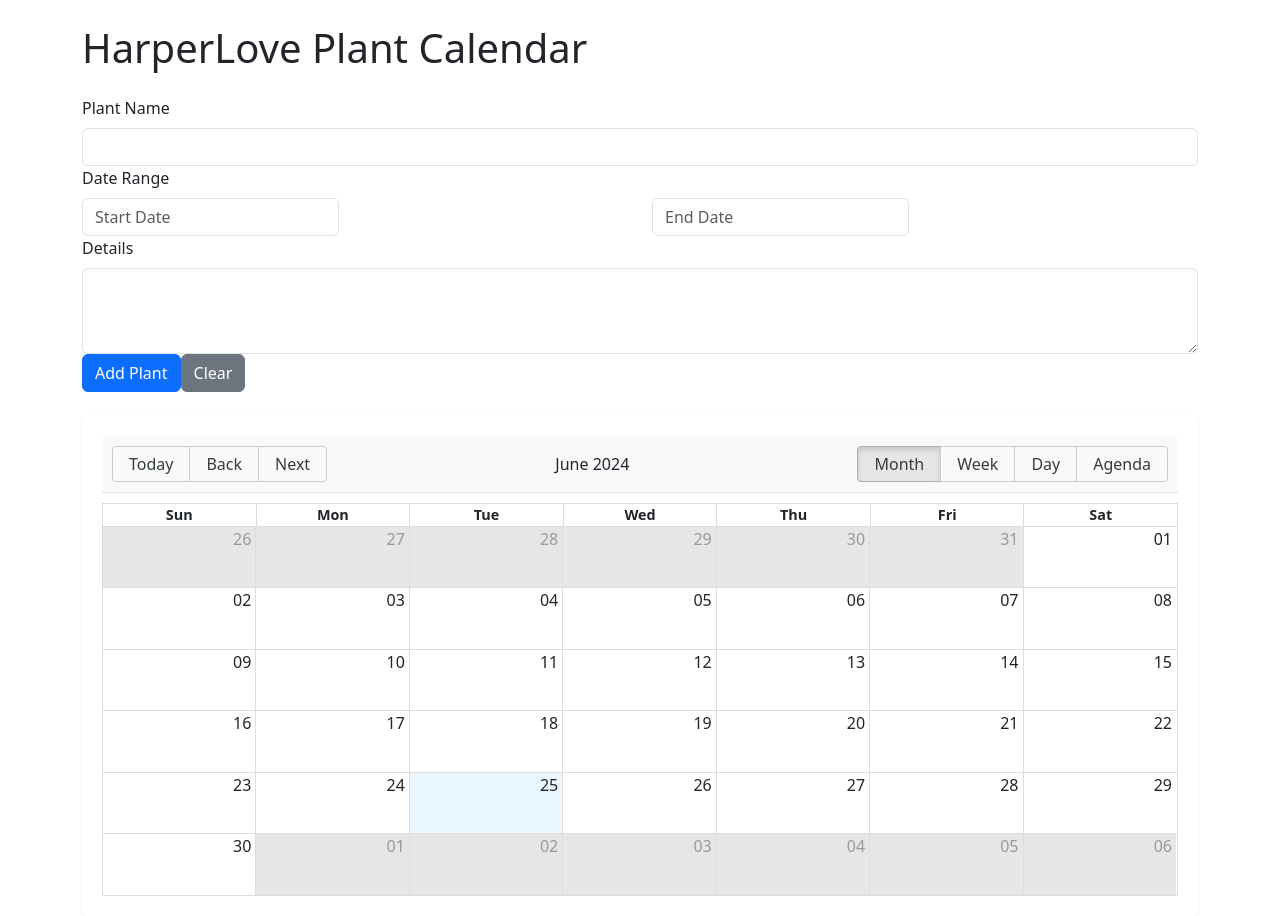
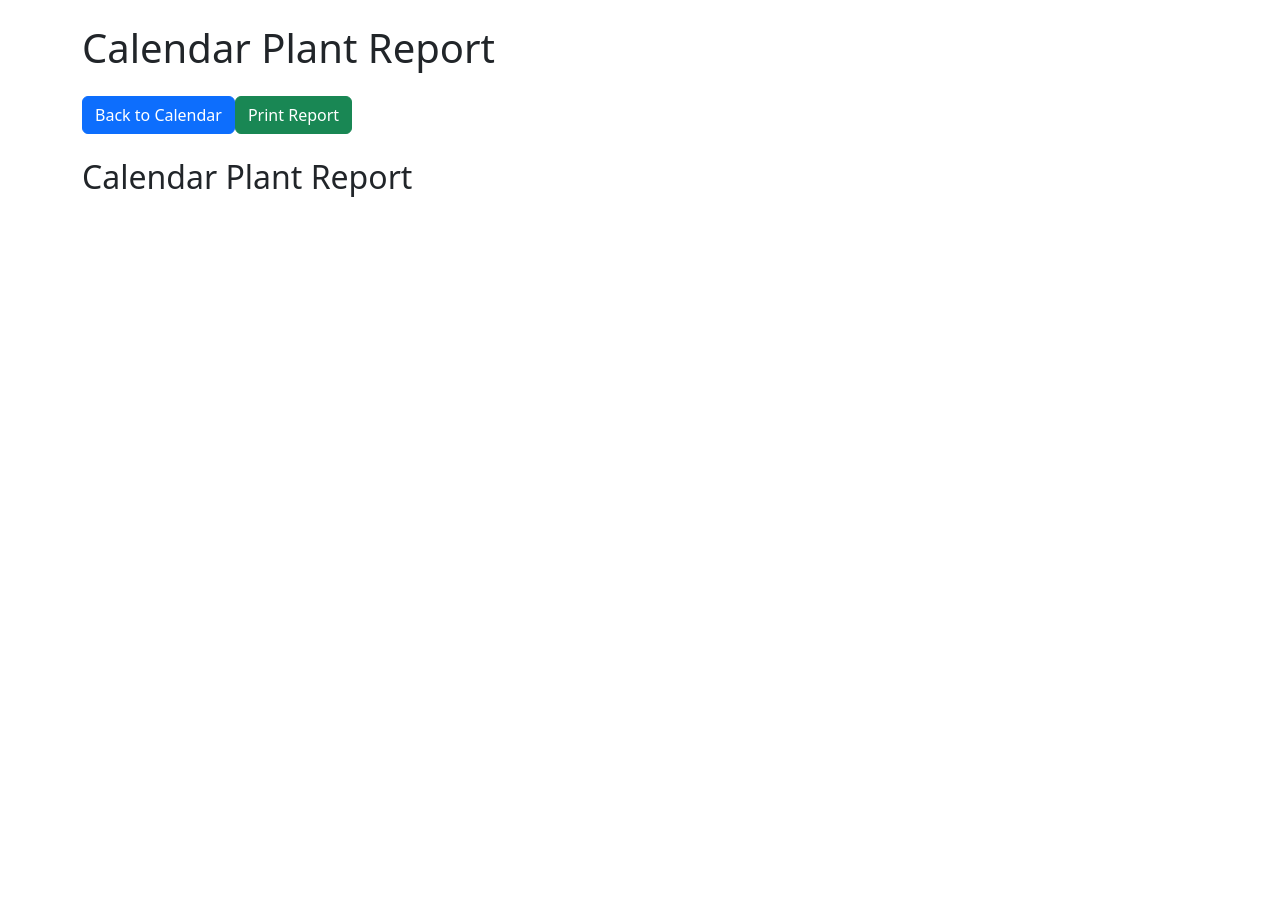
Before and after one commit to JasonLewis007/Calender-App, a React (Create React App) app in the folder calendar-app/: page /report in a window 1280 px wide. After the commit the page ends 800 px from the top, so only its background shows below. Built offline with nearby package versions, Linux system fonts and the light colour scheme.

Commit message:
worked on some errors

```diff
--- a/calendar-app/package.json
+++ b/calendar-app/package.json
@@ -13,7 +13,9 @@
     "react-bootstrap": "^2.10.3",
     "react-datepicker": "^7.1.0",
     "react-dom": "^18.3.1",
+    "react-router-dom": "^6.24.0",
     "react-scripts": "5.0.1",
+    "react-to-print": "^2.15.1",
     "web-vitals": "^2.1.4"
   },
   "scripts": {
--- a/calendar-app/src/App.js
+++ b/calendar-app/src/App.js
@@ -1,11 +1,17 @@
+// src/App.js
 import React from 'react';
+import { BrowserRouter as Router, Route, Routes } from 'react-router-dom';
 import MyCalendar from './components/Calendar';
+import ReportPage from './components/ReportPage';
 
 function App() {
   return (
-    <div className="App">
-      <MyCalendar />
-    </div>
+    <Router>
+      <Routes>
+        <Route path="/" element={<MyCalendar />} />
+        <Route path="/report" element={<ReportPage />} />
+      </Routes>
+    </Router>
   );
 }
 
--- a/calendar-app/src/components/Calendar.js
+++ b/calendar-app/src/components/Calendar.js
@@ -1,5 +1,7 @@
+
 // src/components/Calendar.js
 import React, { useState } from 'react';
+import { useNavigate } from 'react-router-dom';
 import { Calendar, momentLocalizer } from 'react-big-calendar';
 import moment from 'moment';
 import 'react-big-calendar/lib/css/react-big-calendar.css';
@@ -13,18 +15,19 @@ const MyCalendar = () => {
   const [events, setEvents] = useState([]);
   const [showModal, setShowModal] = useState(false);
   const [selectedEvent, setSelectedEvent] = useState(null);
-  const [eventIdCounter, setEventIdCounter] = useState(0); // Add an event ID counter
+  const [eventIdCounter, setEventIdCounter] = useState(0);
+  const navigate = useNavigate();
 
   const addEvent = (plant) => {
     const newEvent = {
-      id: eventIdCounter, // Assign a unique ID to each event
+      id: eventIdCounter,
       title: plant.name,
       start: new Date(plant.startDate),
       end: new Date(plant.endDate),
       details: plant.details,
     };
     setEvents([...events, newEvent]);
-    setEventIdCounter(eventIdCounter + 1); // Increment the counter
+    setEventIdCounter(eventIdCounter + 1);
   };
 
   const handleSelectSlot = ({ start, end }) => {
@@ -39,10 +42,8 @@ const MyCalendar = () => {
 
   const handleSaveEvent = (event) => {
     if (selectedEvent && selectedEvent.id != null) {
-      // Edit existing event
       setEvents(events.map(ev => (ev.id === selectedEvent.id ? event : ev)));
     } else {
-      // Add new event
       setEvents([...events, { ...event, id: eventIdCounter }]);
       setEventIdCounter(eventIdCounter + 1);
     }
@@ -54,6 +55,10 @@ const MyCalendar = () => {
     setEvents(events.filter(ev => ev.id !== event.id));
     setSelectedEvent(null);
     setShowModal(false);
+  };
+
+  const navigateToReport = () => {
+    navigate('/report', { state: { events } });
   };
 
   return (
@@ -77,6 +82,9 @@ const MyCalendar = () => {
         handleDelete={handleDeleteEvent}
         event={selectedEvent}
       />
+      <button className="btn btn-primary mt-4" onClick={navigateToReport}>
+        Show Report
+      </button>
     </div>
   );
 };
--- a/calendar-app/src/components/Report.js
+++ b/calendar-app/src/components/Report.js
@@ -4,11 +4,13 @@ import React from 'react';
 const Report = ({ events }) => {
   return (
     <div>
-      <h2> Calendar Plant Report</h2>
+      <h2>Calendar Plant Report</h2>
       <ul>
         {events.map((event, index) => (
           <li key={index}>
-            <strong>{event.title}</strong> on {event.start.toDateString()} - {event.plantDetails}
+            <strong>Plant Name:</strong> {event.title} <br />
+            <strong>Details:</strong> {event.details} <br />
+            <strong>Date Range:</strong> {event.start.toDateString()} to {event.end.toDateString()}
           </li>
         ))}
       </ul>
--- /dev/null
+++ b/calendar-app/src/components/ReportPage.js
@@ -0,0 +1,31 @@
+// src/components/ReportPage.js
+import React, { useRef } from 'react';
+import { useNavigate, useLocation } from 'react-router-dom';
+import { Button } from 'react-bootstrap';
+import ReactToPrint from 'react-to-print';
+import Report from './Report';
+
+const ReportPage = () => {
+  const navigate = useNavigate();
+  const location = useLocation();
+  const { events } = location.state || { events: [] }; // Default to empty array if no state
+  const reportRef = useRef();
+
+  return (
+    <div className="container">
+      <h1 className="my-4">Calendar Plant Report</h1>
+      <Button variant="primary" className="mb-4" onClick={() => navigate('/')}>
+        Back to Calendar
+      </Button>
+      <ReactToPrint
+        trigger={() => <Button variant="success" className="mb-4">Print Report</Button>}
+        content={() => reportRef.current}
+      />
+      <div ref={reportRef}>
+        <Report events={events} />
+      </div>
+    </div>
+  );
+};
+
+export default ReportPage;
```
Also changed, not shown: 1 other file (tests, documents, lock files or other folders).
